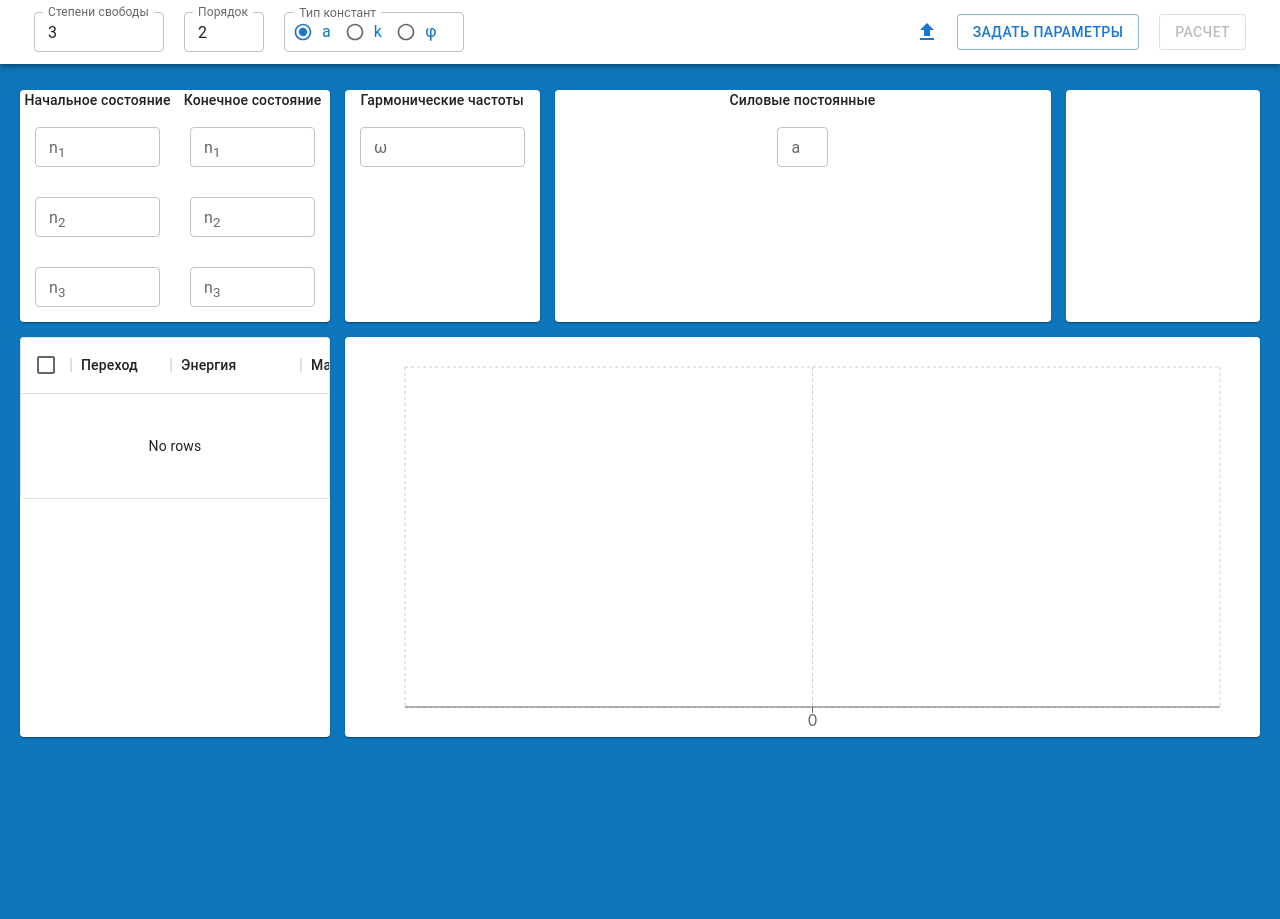
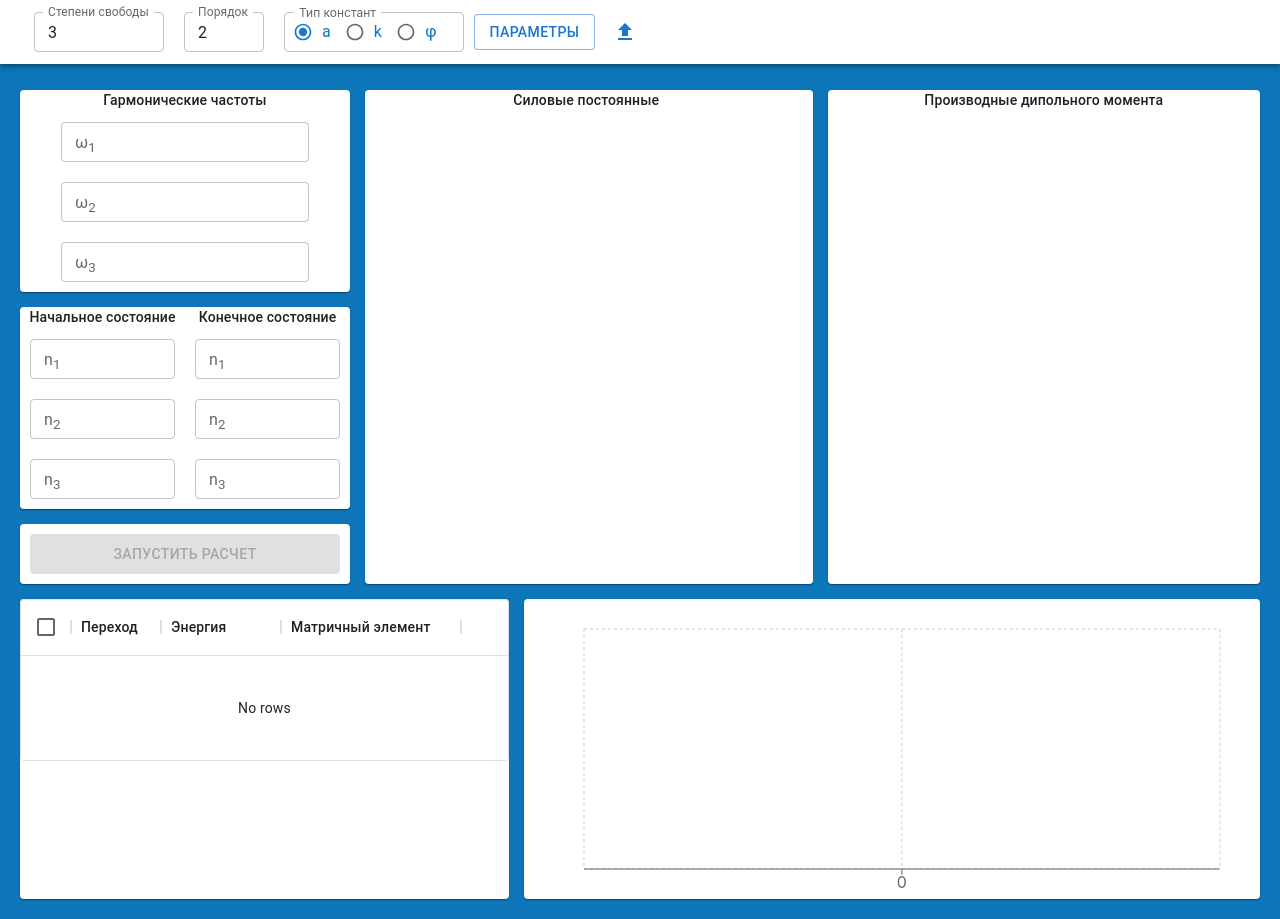
Before and after one commit to L1ttleFoot/quantum-app, a React (Create React App) app in the folder react-app/: page / in a window 1280 px wide. Before the commit the page ends 800 px from the top, so only its background shows below. Built offline with nearby package versions, Linux system fonts and the light colour scheme.

Commit message:
redesign interface

```diff
--- a/react-app/src/common/index.js
+++ b/react-app/src/common/index.js
@@ -21,7 +21,9 @@ const Main = () => {
         dispatch({type:'SET_ROWS', payload: value})
     }
 
-    const handleClickConfig = () => {
+    const handleClickConfig = (props) => {
+
+        props.setLoading(true)
 
         fetch(`/api/v1/config?freedomDegrees=${state.freedomDegrees}&order=${state.order}`)
         .then(response=>response.json())
@@ -29,6 +31,8 @@ const Main = () => {
             setConstsList(data.consts_list)
             setOmegasList(data.omegas_list)
         })
+
+        props.setLoading(false)
 
     };
 
@@ -57,12 +61,12 @@ const Main = () => {
         dispatch({type:'SET_CONSTS_TYPE', payload: e.target.value})
     }
 
-    const setFreedomDegrees = (value) => {
-        dispatch({type:'SET_FREEDOM_DEGREES', payload: value.target.value})
+    const setFreedomDegrees = (e) => {
+        dispatch({type:'SET_FREEDOM_DEGREES', payload: e.target.value})
     }
 
-    const setOrder = (value) => {
-        dispatch({type:'SET_ORDER', payload: value.target.value})
+    const setOrder = (e) => {
+        dispatch({type:'SET_ORDER', payload: e.target.value})
     }
 
     const setOmegas = (value) => {
@@ -73,10 +77,12 @@ const Main = () => {
         dispatch({type:'SET_CONSTS', payload: value})
     }
 
-    const voidNumbers1 = [undefined, ''].some(item=>state.numbers1.map(el=>el.value).includes(item))
-    const voidNumbers2 = [undefined, ''].some(item=>state.numbers2.map(el=>el.value).includes(item))
-    const voidOmegas = [undefined, ''].some(item=>state.omegas.map(el=>el.value).includes(item))
-    const voidConsts = [undefined, ''].some(item=>state.consts.map(el=>el.value).includes(item))
+    const emptyNumbers1 = [undefined, ''].some(item=>state.numbers1.map(el=>el.value).includes(item))
+    const emptyNumbers2 = [undefined, ''].some(item=>state.numbers2.map(el=>el.value).includes(item))
+    const emptyOmegas = [undefined, ''].some(item=>state.omegas.map(el=>el.value).includes(item))
+    const emptyConsts = [undefined, ''].some(item=>state.consts.map(el=>el.value).includes(item))
+
+    const someEmpty = emptyNumbers1 || emptyNumbers2 || emptyOmegas || emptyConsts
 
     const letterIndexes='ijkl'
 
@@ -97,23 +103,24 @@ const Main = () => {
 
             setFileName(e.target.files[0].name)
 
-            let objOmegas = JSON.parse(event.target.result.split('\n').filter(item=>item.includes('const_omega'))[0].replace(/\r/g, '').split('=')[1].replace(/omega_[a-z]/g, x=> `"${x}"`))
+            let objFreedomDegrees = event.target.result.split('\n').filter(item=>item.includes('number_of_vibrational_degrees'))[0].trim().split('=')[1]
 
-            let objConsts = JSON.parse(event.target.result.split('\n').filter(item=>item.includes('const_anharmonic'))[0].replace(/\r/g, '').split('=')[1].replace(/A_[a-z]{0,4}/g, x=> `"${x}"`))
+            let objOrder = event.target.result.split('\n').filter(item=>item.includes('max_indignation'))[0].trim().split('=')[1]
 
-            //console.log(Object.entries(objConsts).map(item=>({var:'const', index: item[0].split('_')[1].replace(/[i,j,k,l]/g, x=>numberIndex[x]), value: `${item[1]}`, letIndex: item[0].split('_')[1]})))
+            let objOmegas = JSON.parse(event.target.result.split('\n').filter(item=>item.includes('const_omega'))[0].trim().split('=')[1].replace(/omega_[a-z]/g, x=> `"${x}"`))
+
+            let objConsts = JSON.parse(event.target.result.split('\n').filter(item=>item.includes('const_anharmonic'))[0].trim().split('=')[1].replace(/A_[a-z]{0,4}/g, x=> `"${x}"`))
+
+            dispatch({type:'SET_FREEDOM_DEGREES', payload: parseInt(objFreedomDegrees)})
+
+            dispatch({type:'SET_ORDER', payload: parseInt(objOrder)})
 
             setOmegas([...Object.values(objOmegas).map((item, index)=>({var: 'number', index: index+1, value: `${item}`, letIndex: letterIndexes[index]}))])
 
             setConsts([...Object.entries(objConsts).map(item=>({var:'const', index: item[0].split('_')[1].replace(/[i,j,k,l]/g, x=>numberIndex[x]), value: `${item[1]}`, letIndex: item[0].split('_')[1]}))])
 
-            //console.log(objOmegas)
+        }
 
-            //console.log(Object.values(objOmegas).map((item, index)=>({var: 'number', index: index+1, value: `${item}`, letIndex: letterIndexes[index]})))
-
-            //console.log(JSON.parse(event.target.result.split('\n').filter(item=>item.includes('const_omega'))[0].replace(/\r/g, '').split('=')[1].replace(/omega_[a-z]/g, x=> `"${x}"`)))
-        }
-        //replace(/omega/g, function myFunction(x){return x.toUpperCase();})
         reader.readAsText(e.target.files[0])
     }
 
@@ -136,7 +143,7 @@ const Main = () => {
     return(
         <div>
             <AppBar style={{background: 'white', position:'absolute'}}>
-                <Toolbar style={{display: 'flex', justifyContent: 'space-between' }}>
+                <Toolbar style={{display: 'flex' }}>
 
                         <div className='input'>
 
@@ -147,7 +154,6 @@ const Main = () => {
                             <div>
                                 <div className='radio-lable'>Тип констант</div>
                                 <FormControl style={{marginLeft: 10, padding: '0 10px', border: '1px solid #c4c4c4', borderRadius: 4,}}>
-                                {/* <FormLabel>Тип констант</FormLabel> */}
                                     <RadioGroup
                                         row
                                         defaultValue="A"
@@ -163,7 +169,16 @@ const Main = () => {
 
                         <div className='buttons'>
 
-                            <Tooltip title="Загрузить файл" placement="left">
+                            <Button
+                                onClick={()=>handleClickConfig({setLoading})}
+                                variant={"outlined"}
+                                style={{background: 'white', margin: 10}}
+                                disabled={loading}
+                            >
+                                Параметры
+                            </Button>
+
+                            <Tooltip title="Загрузить файл" placement="right">
                                 <IconButton color="primary" component="label">
                                     <input
                                         onChange={onChange}
@@ -175,29 +190,27 @@ const Main = () => {
                                 </IconButton>
                             </Tooltip>
 
-                            <Button
-                                onClick={handleClickConfig}
-                                variant={"outlined"}
-                                style={{background: 'white', margin: 10}}
-                            >
-                                Задать параметры
-                            </Button>
-
-                            <Button
-                                disabled={voidNumbers1 || voidNumbers2 || voidOmegas || voidConsts}
+                           {/*  <Button
+                                disabled={emptyNumbers1 || emptyNumbers2 || emptyOmegas || emptyConsts}
                                 onClick={handleClickCalculation}
                                 variant="outlined"
                                 style={{background: 'white', margin: 10}}
                             >
                                 Расчет
-                            </Button>
+                            </Button> */}
 
                         </div>
 
                 </Toolbar>
             </AppBar>
 
-            <MainPage state={state} frequencyList={omegasList} constsList={constsList}/>
+            <MainPage
+                state={state}
+                frequencyList={omegasList}
+                constsList={constsList}
+                calculation={handleClickCalculation}
+                someEmpty = {someEmpty}
+            />
 
         </div>
     )
--- a/react-app/src/common/initialState.js
+++ b/react-app/src/common/initialState.js
@@ -1,8 +1,10 @@
+const letterIndexes='ijkl'
+
 export const initialState = {
-    numbers1: [{}],
-    numbers2: [{}],
-    omegas: [{}],
-    consts: [{}],
+    numbers1: new Array(Number(3)).fill(undefined).map((item, index)=>({var: 'number', index: index+1, value: '', letIndex: letterIndexes[index]})),
+    numbers2: new Array(Number(3)).fill(undefined).map((item, index)=>({var: 'number', index: index+1, value: '', letIndex: letterIndexes[index]})),
+    omegas: new Array(Number(3)).fill(undefined).map((item, index)=>({var: 'omega', index: index+1, value: '', letIndex: letterIndexes[index]})),
+    consts: [],
     freedomDegrees: 3,
     order: 2,
     constsType: 'A',
--- a/react-app/src/common/screens/main/index.js
+++ b/react-app/src/common/screens/main/index.js
@@ -1,9 +1,10 @@
 import React, { useEffect, useState } from 'react'
 import { useDispatch } from 'react-redux';
 import './style.css'
-import {TextField, Paper, Stack, Typography, Button} from '@mui/material'
+import {TextField, Paper, Stack, Typography, Button, IconButton} from '@mui/material'
 import { DataGrid } from '@mui/x-data-grid';
 import Chart from "../../../components/Charts"
+import DeleteIcon from '@mui/icons-material/Delete';
 
 //mport Field from "../components/ConstantsFields"
 
@@ -11,7 +12,7 @@ const Page = (props) => {
 
     const dispatch = useDispatch()
 
-    const {state, constsList} = props
+    const {state, constsList, calculation, someEmpty} = props
 
     const [selectedRows, setSelectedRows] = useState([])
 
@@ -25,24 +26,25 @@ const Page = (props) => {
         {
             field: 'transition',
             headerName: 'Переход',
-            width: 100,
+            width: 90,
             sortable: false
         },
         {
             field: 'energy',
             headerName: 'Энергия',
-            width: 130,
+            width: 120,
             sortable: false,
         },
         {
             field: 'matrix',
             headerName: 'Матричный элемент',
-            width: 200,
+            width: 180,
             sortable: false,
         },
         {
             field: 'delet',
             headerName: '',
+            width: 60,
             sortable: false,
             renderCell: (params) => {
 
@@ -53,7 +55,9 @@ const Page = (props) => {
 
               };
 
-              return <Button onClick={onClick}>Click</Button>;
+              return <IconButton onClick={onClick}>
+                        <DeleteIcon/>
+                    </IconButton>
             },
           },
       ];
@@ -164,7 +168,7 @@ const Page = (props) => {
                             <TextField
                                 key={item.index+'omega'}
                                 size={'small'}
-                                style={{margin:15}}
+                                style={{margin:10}}
                                 label={<span>n<sub>{item.index}</sub></span>}
                                 value={item.value}
                                 onChange={handleChangeNumbers(index)}
@@ -182,7 +186,7 @@ const Page = (props) => {
                             <TextField
                                 key={item.index+'omega'}
                                 size={'small'}
-                                style={{margin:15}}
+                                style={{margin:10}}
                                 label={<span>n<sub>{item.index}</sub></span>}
                                 value={item.value}
                                 onChange={handleChangeNumbers2(index)}
@@ -202,7 +206,7 @@ const Page = (props) => {
                             <TextField
                                 key={item.index+'omega'}
                                 size={'small'}
-                                style={{margin:15}}
+                                style={{margin:10}}
                                 label={<span>{decodeURI('%CF%89')}<sub>{item.index}</sub></span>}
                                 value={item.value}
                                 onChange={handleChangeOmegas(index)}
@@ -219,7 +223,7 @@ const Page = (props) => {
                     <div style={{display: 'flex',
                                 flexDirection: 'row',
                                 flexWrap: 'wrap',
-                                justifyContent: 'center'
+                                justifyContent: 'center',
                             }}
                     >
 
@@ -227,7 +231,7 @@ const Page = (props) => {
                             <TextField
                                 key={item.index+'const'}
                                 size={'small'}
-                                style={{margin:15, width:'18%'}}
+                                style={{margin:10, width:'15%', minWidth:80}}
                                 label={<span>a<sub>{item.index}</sub></span>}
                                 value={item.value}
                                 onChange={handleChangeConst(index)}
@@ -239,9 +243,17 @@ const Page = (props) => {
             </Paper>
 
             <Paper className={'box4'}>
-                <Stack direction={'column'} alignItems={'center'}>
+                <div className='block'>
+                    <Typography variant="subtitle2">Производные дипольного момента</Typography>
+                    <div style={{display: 'flex',
+                                flexDirection: 'row',
+                                flexWrap: 'wrap',
+                                justifyContent: 'center'
+                            }}
+                    >
 
-                </Stack>
+                    </div>
+                </div>
             </Paper>
 
             <Paper className={'box5'}>
@@ -262,6 +274,10 @@ const Page = (props) => {
                 <Chart data={selectedRows}/>
             </Paper>
 
+            <Paper className={'box7'}>
+                <Button style={{width:'100%'}} variant='contained' onClick={calculation} disabled={someEmpty}>Запустить расчет</Button>
+            </Paper>
+
         </div>
     )
 }
--- a/react-app/src/common/screens/main/style.css
+++ b/react-app/src/common/screens/main/style.css
@@ -1,12 +1,14 @@
 .container {
     display: grid;
     grid-gap: 15px;
-    grid-template-columns: 25% 1fr 40% 1fr;
-    grid-template-rows: 1fr 50vh;
+    /* grid-template-columns: 1fr 38% 38%; */
+    /* grid-template-rows: 1fr 1fr 1fr; */
     padding: 20px;
-    grid-template-areas:
-    'a b c d'
-    'e f f f';
+    grid-template:
+    'b c c d'
+    'a c c d' 0.1fr
+    'g c c d' 60px
+    'e e f f' minmax(300px, 1fr) / 330px 1fr 2fr 3fr
 }
 
 .block{
@@ -18,15 +20,35 @@
 .box1{
     grid-area: a;
     display: flex;
+    /* min-height: 210px; */
+    height: fit-content;
 }
 
 .box2{
     grid-area: b;
+    /* min-height: 210px; */
+    height: fit-content;
 }
 
 .box3{
     grid-area: c;
+    overflow-y: auto;
+    scrollbar-gutter: stable;
 }
+
+.box3::-webkit-scrollbar {
+    /* This is the magic bit for WebKit */
+    /* display: none; */
+    width: 5px;
+    height: 8px;
+    background-color: #aaa; /* or add it to the track */
+    border-radius: 4px;
+}
+
+.box3::-webkit-scrollbar-thumb {
+    background: #0E76BB;
+    border-radius: 4px;
+  }
 
 .box4{
     grid-area: d;
@@ -38,6 +60,15 @@
 
 .box6{
     grid-area: f;
+    min-height: 250px;
+}
+
+.box7{
+    grid-area: g;
+    padding: 10px;
+    display: flex;
+    justify-content: center;
+    height: 40px;
 }
 
 /*.box6{
--- a/react-app/src/components/Charts/index.js
+++ b/react-app/src/components/Charts/index.js
@@ -15,7 +15,7 @@ export default function Chart (props) {
 
   const newData = data.map(n => ({...n, intensity:(n.matrix*n.matrix)}))
 
-  const maxValue = newData.map(item=>parseFloat(parseFloat(item.energy).toPrecision(3))).reduce((a, b) => b > a ? b : a, 0)
+  const maxValue = newData.map(item=>item.energy).reduce((a, b) => b > a ? b : a, 0)
 
   return (
     <ResponsiveContainer width="100%" height="100%">
@@ -28,7 +28,7 @@ export default function Chart (props) {
       >
         <Tooltip cursor={false}/>
         <CartesianGrid strokeDasharray="3 3" />
-        <XAxis dataKey="energy" type='number' domain={[0, maxValue*1.1]}/>
+        <XAxis dataKey="energy" type='number' domain={[0, Math.floor( maxValue * 110 ) / 100]}/>
         <YAxis dataKey="intensity" type='number' domain={[0, dataMax => (dataMax * 1.1).toPrecision(1)]}/>
         <Bar dataKey="intensity" fill="#0E76BB" barSize={2}/>
       </BarChart>
```
Also changed, not shown: 2 other files (tests, documents, lock files or other folders). Lines whose indentation alone changed are shown as unchanged.
